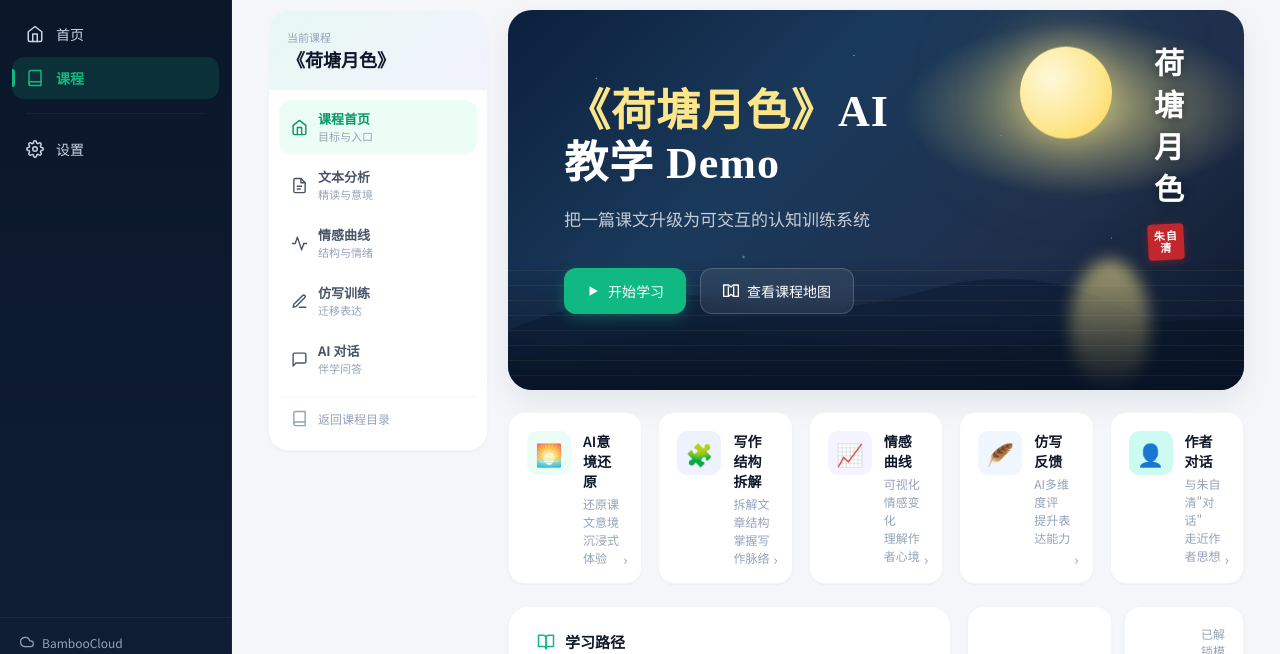
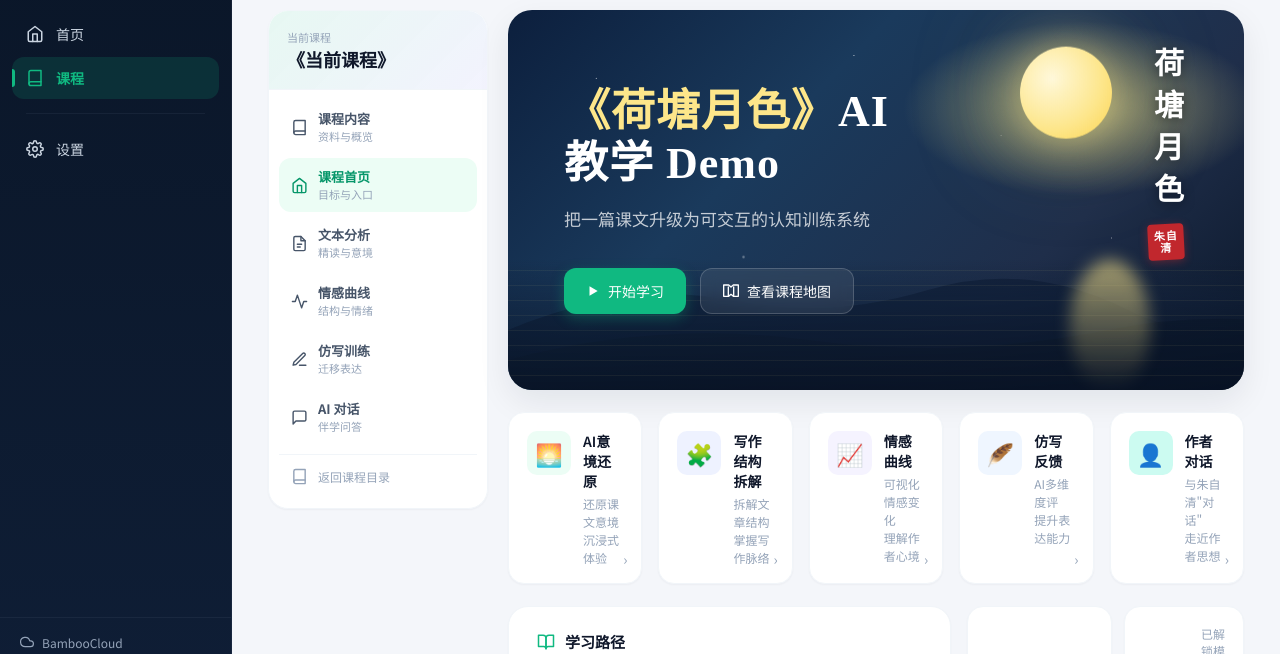
Before and after one commit to yuhaousa/novachinese, a website: page index.html in a window 1280 px wide. Shown: the part 82-736 px from the top of the page. Drawn offline with Linux system fonts and the light colour scheme; a web font is replaced by a local one.

Commit message:
Show course subnavigation on content pages

```diff
--- a/index.html
+++ b/index.html
@@ -671,6 +671,6 @@
     </div>
   </main>
 </div>
-<script src="shell.js?v=20260427-course-subnav"></script>
+<script src="shell.js?v=20260427-course-subnav2"></script>
 </body>
 </html>
--- a/shell.js
+++ b/shell.js
@@ -6,6 +6,7 @@
   ];
 
   const courseNavItems = [
+    { id: "content", icon: "book", label: "课程内容", href: "course-content.html", desc: "资料与概览" },
     { id: "home", icon: "home", label: "课程首页", href: "index.html", desc: "目标与入口" },
     { id: "text", icon: "file", label: "文本分析", href: "text.html", desc: "精读与意境" },
     { id: "emotion", icon: "activity", label: "情感曲线", href: "emotion.html", desc: "结构与情绪" },
@@ -62,7 +63,7 @@
   }
 
   function isCourseLearningPath(path) {
-    return ["index.html", "text.html", "emotion.html", "writing.html", "chat.html", ""].includes(path);
+    return ["course-content.html", "index.html", "text.html", "emotion.html", "writing.html", "chat.html", ""].includes(path);
   }
 
   function getActiveId() {
@@ -74,6 +75,7 @@
 
   function getCourseActiveId() {
     const path = getPath();
+    if (path === "course-content.html") return "content";
     if (path === "index.html" || path === "") return "home";
     if (path === "text.html") return "text";
     if (path === "emotion.html") return "emotion";
@@ -84,7 +86,35 @@
 
   function getCourseTitle() {
     const match = document.title.match(/《(.+?)》/);
-    return match ? match[1] : "荷塘月色";
+    return match ? match[1] : "当前课程";
+  }
+
+  async function refreshCourseSubnavTitle() {
+    const course = new URLSearchParams(location.search).get("course");
+    const titleNode = document.querySelector(".course-subnav-title");
+
+    if (!course || !titleNode) {
+      return;
+    }
+
+    try {
+      const response = await fetch("./api/course-content/" + encodeURIComponent(course), {
+        headers: { accept: "application/json" },
+        cache: "no-store"
+      });
+
+      if (!response.ok) {
+        return;
+      }
+
+      const payload = await response.json();
+
+      if (payload?.item?.title) {
+        titleNode.textContent = "《" + payload.item.title + "》";
+      }
+    } catch (error) {
+      console.error("Failed to refresh course subnav title:", error);
+    }
   }
 
   function withCurrentCourseQuery(href) {
@@ -212,6 +242,7 @@
     layout.appendChild(body);
     content.appendChild(layout);
     content.dataset.courseSubnavMounted = "true";
+    refreshCourseSubnavTitle();
   }
 
   function mountShell() {
```
Also changed, not shown: chat.html (+1 -1 lines), course-content.html (+1 -1 lines), emotion.html (+1 -1 lines), overview.html (+1 -1 lines), settings.html (+1 -1 lines), text.html (+1 -1 lines), writing.html (+1 -1 lines).
